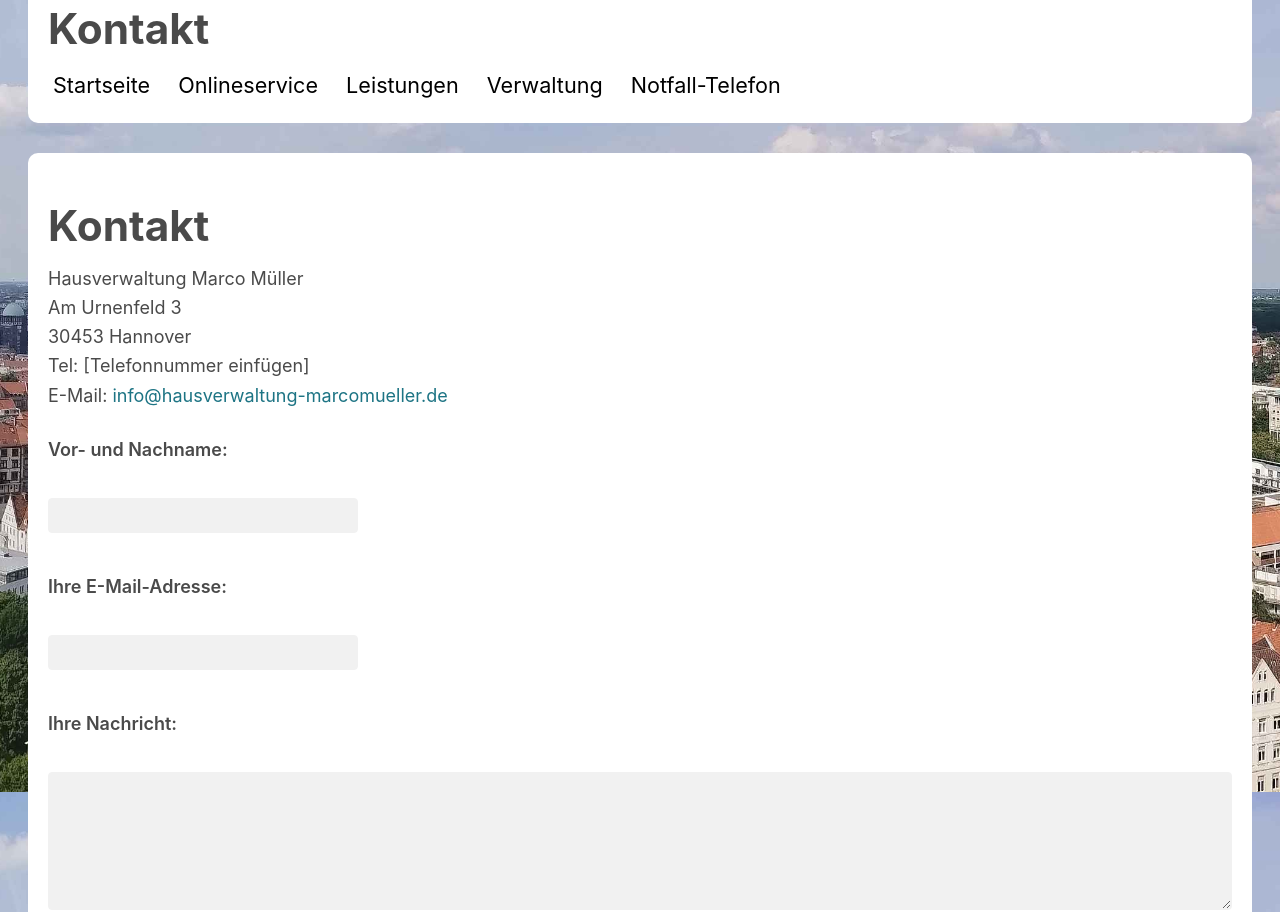
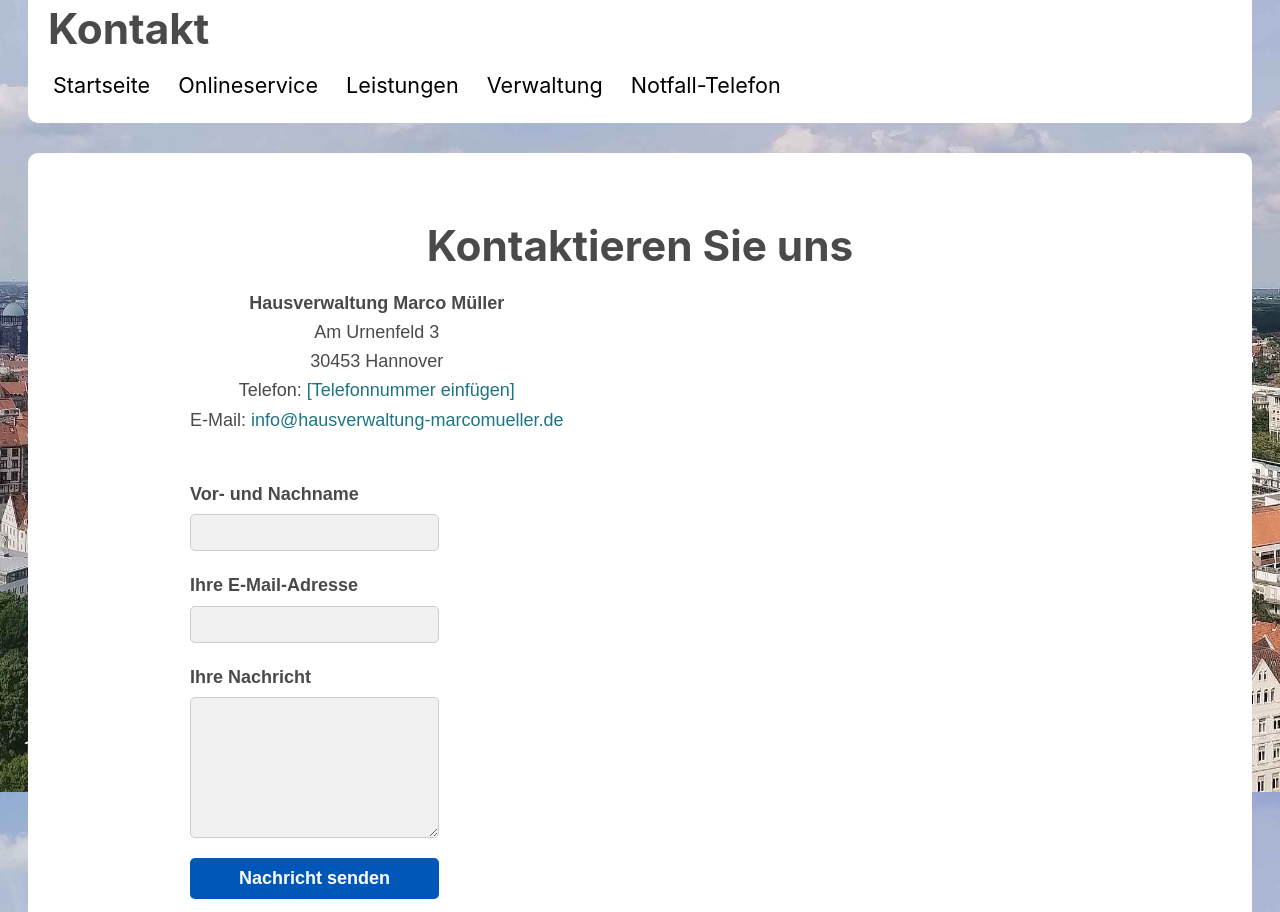
Before and after one commit to marek22k/hausverwaltung, a Jekyll site: the page built from kontakt.md, in a window 1280 px wide, cut to the strip 1008-1920 px from the top of the page. Built offline with Jekyll 4.4.1, drawn with Linux system fonts in a browser that asks for light colours.

Commit message:
Update kontakt.md

```diff
--- a/kontakt.md
+++ b/kontakt.md
@@ -4,26 +4,61 @@ title: Kontakt
 permalink: /kontakt/
 sitemap: true
 ---
+<section style="max-width: 900px; margin: auto; padding: 2rem; font-family: sans-serif;">
+    <h1 style="text-align: center; margin-bottom: 2rem;">Kontaktieren Sie uns</h1>
 
-<h1>Kontakt</h1>
+    <div style="display: flex; flex-direction: column; gap: 2rem;">
+        <div style="text-align: center;">
+            <p>
+                <strong>Hausverwaltung Marco Müller</strong><br>
+                Am Urnenfeld 3<br>
+                30453 Hannover<br>
+                Telefon: <a href="tel:[Telefonnummer einfügen]">[Telefonnummer einfügen]</a><br>
+                E-Mail: <a href="mailto:info@hausverwaltung-marcomueller.de">info@hausverwaltung-marcomueller.de</a>
+            </p>
+        </div>
 
-<p>
-    Hausverwaltung Marco Müller<br>
-    Am Urnenfeld 3<br>
-    30453 Hannover<br>
-    Tel: [Telefonnummer einfügen]<br>
-    E-Mail: <a href="mailto:info@hausverwaltung-marcomueller.de">info@hausverwaltung-marcomueller.de</a>
-</p>
+        <form action="kontakt_aufnehmen.php" method="POST" style="display: flex; flex-direction: column; gap: 1rem;">
+            <div style="display: flex; flex-direction: column;">
+                <label for="name">Vor- und Nachname</label>
+                <input type="text" id="name" name="name" required style="padding: 0.75rem; border: 1px solid #ccc; border-radius: 5px;">
+            </div>
 
-<form action="kontakt_aufnehmen.php" method="POST">
-    <label for="name">Vor- und Nachname:</label><br>
-    <input type="text" id="name" name="name" required><br><br>
+            <div style="display: flex; flex-direction: column;">
+                <label for="email">Ihre E-Mail-Adresse</label>
+                <input type="email" id="email" name="email" required style="padding: 0.75rem; border: 1px solid #ccc; border-radius: 5px;">
+            </div>
 
-    <label for="email">Ihre E-Mail-Adresse:</label><br>
-    <input type="email" id="email" name="email" required><br><br>
+            <div style="display: flex; flex-direction: column;">
+                <label for="nachricht">Ihre Nachricht</label>
+                <textarea id="nachricht" name="nachricht" rows="6" required style="padding: 0.75rem; border: 1px solid #ccc; border-radius: 5px;"></textarea>
+            </div>
 
-    <label for="nachricht">Ihre Nachricht:</label><br>
-    <textarea id="nachricht" name="nachricht" rows="6" required></textarea><br><br>
+            <button type="submit" style="padding: 1rem; background-color: #0057b8; color: white; font-weight: bold; border: none; border-radius: 5px; cursor: pointer; transition: background-color 0.3s;">
+                Nachricht senden
+            </button>
+        </form>
+    </div>
+</section>
 
-    <button type="submit">Absenden</button>
-</form>
+<style>
+    @media (min-width: 768px) {
+        section > div {
+            flex-direction: row;
+            justify-content: space-between;
+            align-items: flex-start;
+        }
+
+        form {
+            flex: 1;
+        }
+
+        form div {
+            width: 100%;
+        }
+    }
+
+    button:hover {
+        background-color: #004499;
+    }
+</style>
```
